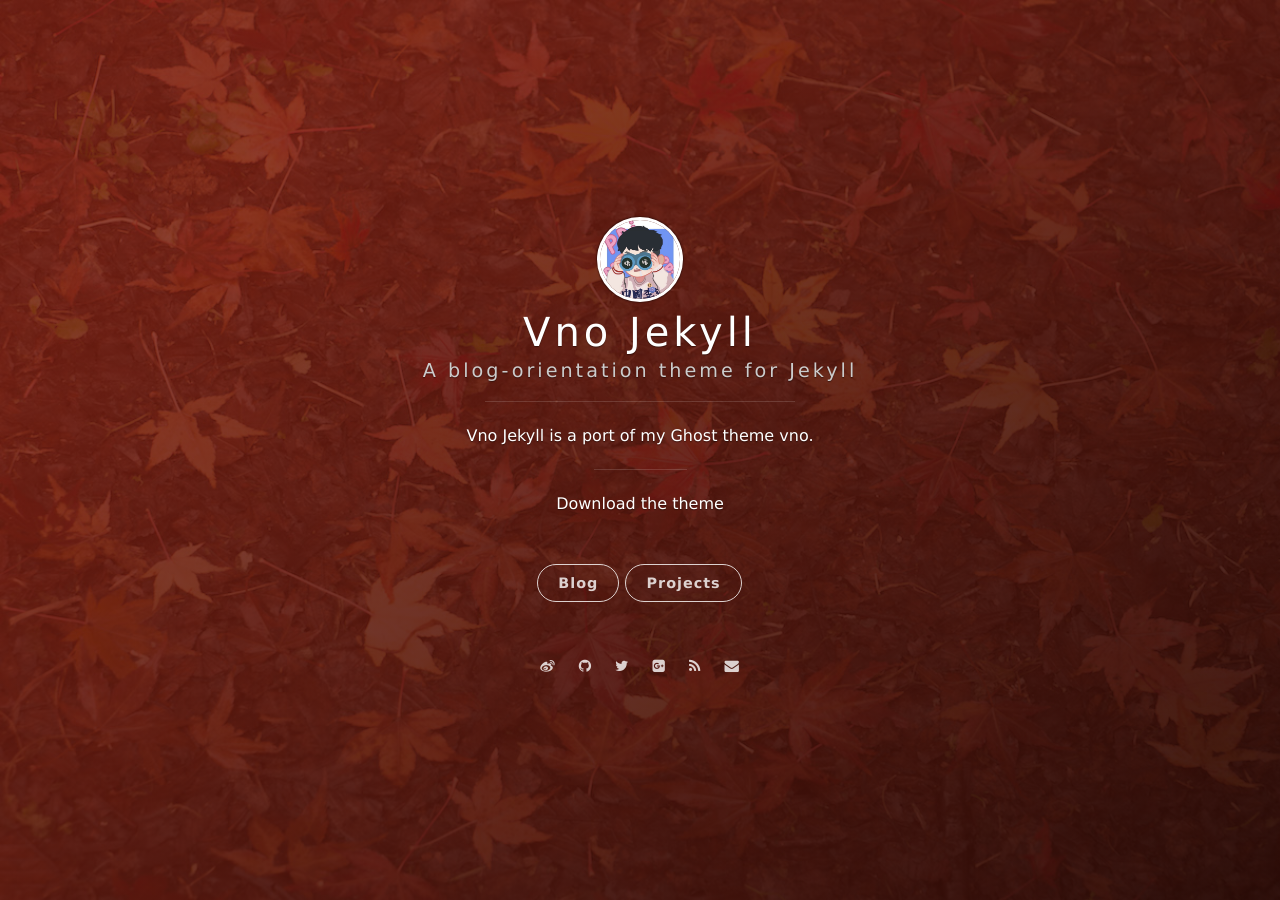
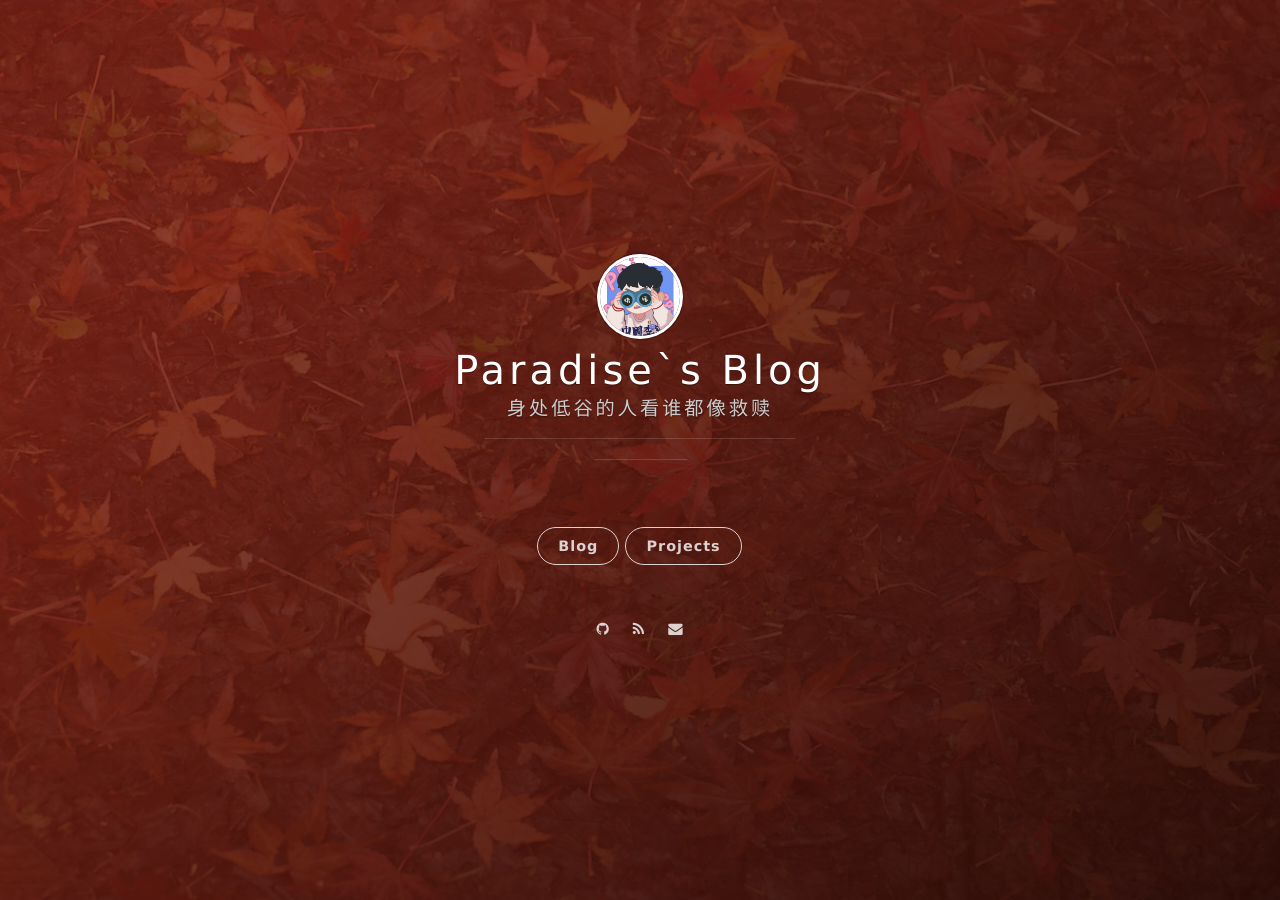
Before and after one commit to 7emotions/paradise.github.io, a Jekyll site: the page built from index.html, in a window 1280 px wide. Built offline with Jekyll 4.4.1, drawn with Linux system fonts in a browser that asks for light colours; nearby versions of some CDN libraries; the list of posts is cut into pages by our own code.

Commit message:
Update _config.yml

```diff
--- a/_config.yml
+++ b/_config.yml
@@ -1,11 +1,11 @@
 # Basic
-title: Vno Jekyll
-subtitle: A blog-orientation theme for Jekyll
-welcome_message: <a href="https://github.com/onevcat/vno-jekyll" target="_blank">Download the theme</a>
-description: Vno Jekyll is a port of my Ghost theme vno.
-creator: <a href="http://onev.cat">@onevcat</a>
+title: Paradise`s Blog
+subtitle: 身处低谷的人看谁都像救赎
+welcome_message:
+description:
+creator: <a href="https://github.com/7emotions">@7emotions</a>
 
-url: "http://vno.onevcat.com"
+url: "https://github.com/7emotions"
 
 permalink: /:year/:month/:title/
 
@@ -37,11 +37,11 @@
 
 # Social
 social:
-    weibo: onevcat
-    github: onevcat
-    twitter: onevcat
-    gplus: 107108267983477358170
-    mail: onev@onevcat.com
+    # weibo: onevcat
+    github: https://github.com/7emotions
+    # twitter: onevcat
+    # gplus: 107108267983477358170
+    mail: paradise_c@qq.com
 
 # Google Analytics
 ga:
```
